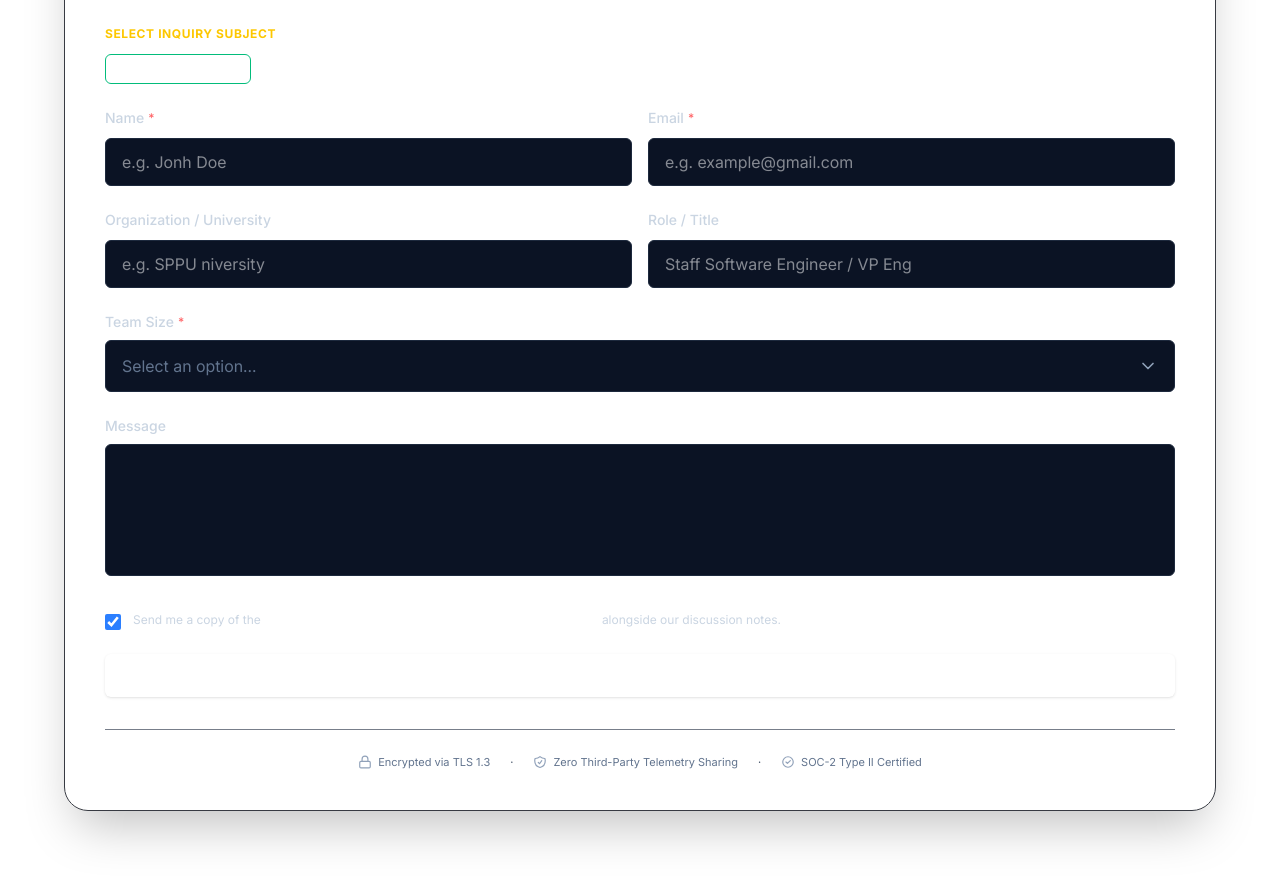
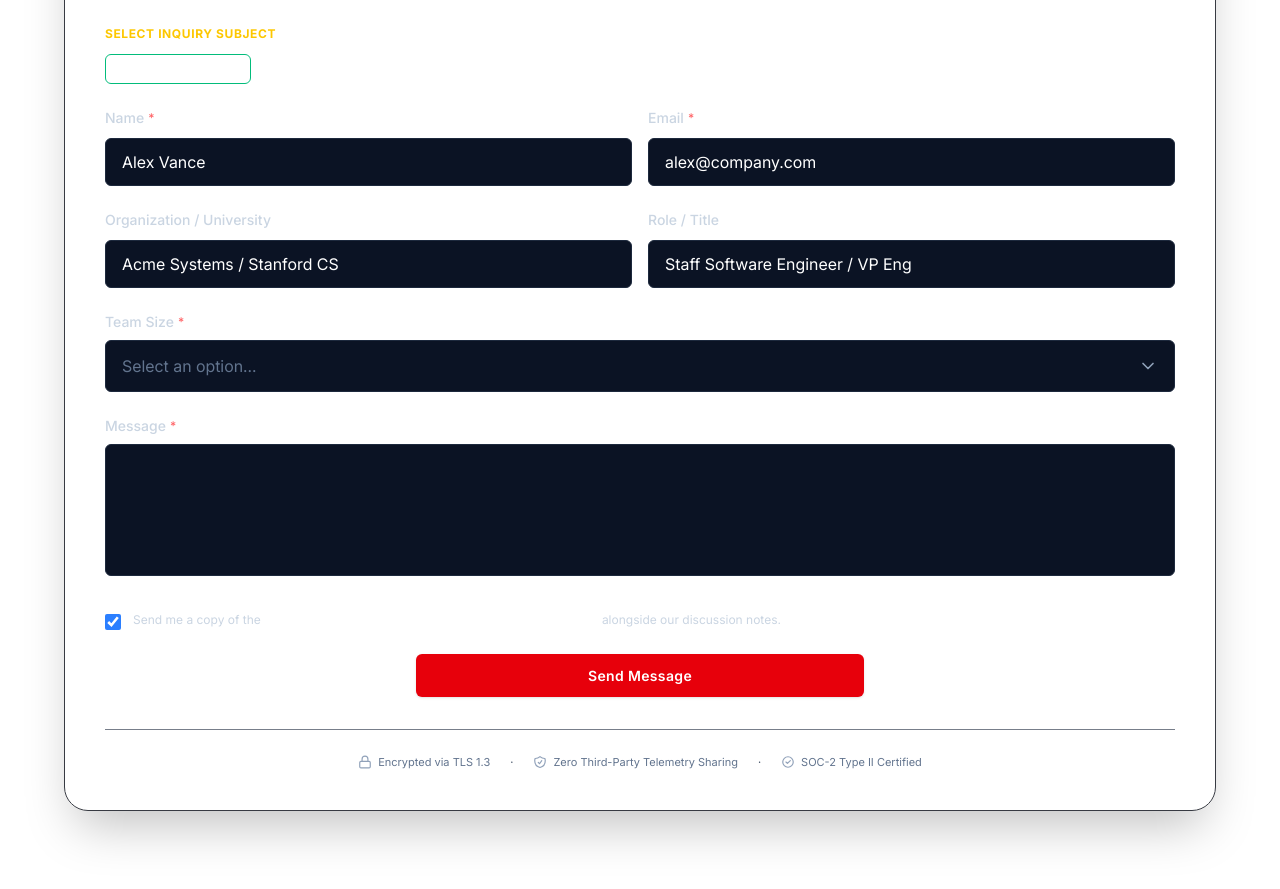
Before and after one commit to RaviGahire/lms-app, a React (Vite) app in the folder front-end/: page /contact in a window 1280 px wide. Shown: the part 1180-2069 px from the top of the page. Built offline with nearby package versions, Linux system fonts and the light colour scheme.

Commit message:
fix: update InquiryForm component to bind form fields and improve layout

```diff
--- a/front-end/src/pages/contact/components/InquiryForm.tsx
+++ b/front-end/src/pages/contact/components/InquiryForm.tsx
@@ -144,6 +144,8 @@ export const InquiryForm = () => {
               <TextInput
                 label="Name"
                 type="text"
+                name="fullName"
+                value={formData.fullName}
                 placeholder="e.g. Jonh Doe"
                 error={error}
                 required
@@ -155,6 +157,8 @@ export const InquiryForm = () => {
               <TextInput
                 label="Email"
                 type="email"
+                name="email"
+                value={formData.workEmail}
                 placeholder="e.g. example@gmail.com"
                 error={error}
                 required
@@ -162,16 +166,22 @@ export const InquiryForm = () => {
             </div>
           </div>
 
-          {/* 2-Column Inputs: Organization & Role */}
+          {/* Organization & Role */}
           <div className="grid grid-cols-1 sm:grid-cols-2 gap-4">
             <TextInput
               label="Organization / University"
+              type="text"
+              name="organization"
+              value={formData.organization}
               placeholder="e.g. SPPU niversity"
               error={error}
             />
-
             <div>
               <TextInput
+              id='role'
+                type="text"
+                name="role"
+                value={formData.role}
                 label="Role / Title"
                 placeholder="Staff Software Engineer / VP Eng"
                 error={error}
@@ -199,6 +209,7 @@ export const InquiryForm = () => {
               onChange={handleChange}
               label="Message"
               error={error}
+              required
             />
           </div>
 
@@ -224,12 +235,15 @@ export const InquiryForm = () => {
           </div>
 
           {/* Submit Button */}
-          <Button
-            size="md"
-            type="submit"
-            className="w-full"
-            label="Send Message"
-          />
+          <div className="flex justify-center items-center">
+            <Button
+              size="md"
+              type="submit"
+              variant="danger"
+              className="max-w-md w-full"
+              label="Send Message"
+            />
+          </div>
         </form>
 
         {/* Security & Compliance Footer */}
@@ -253,7 +267,6 @@ export const InquiryForm = () => {
           </div>
 
           <span className="text-slate-700">·</span>
-
           <div className="flex items-center gap-1.5">
             <svg
               className="w-3.5 h-3.5 text-slate-400"
```
